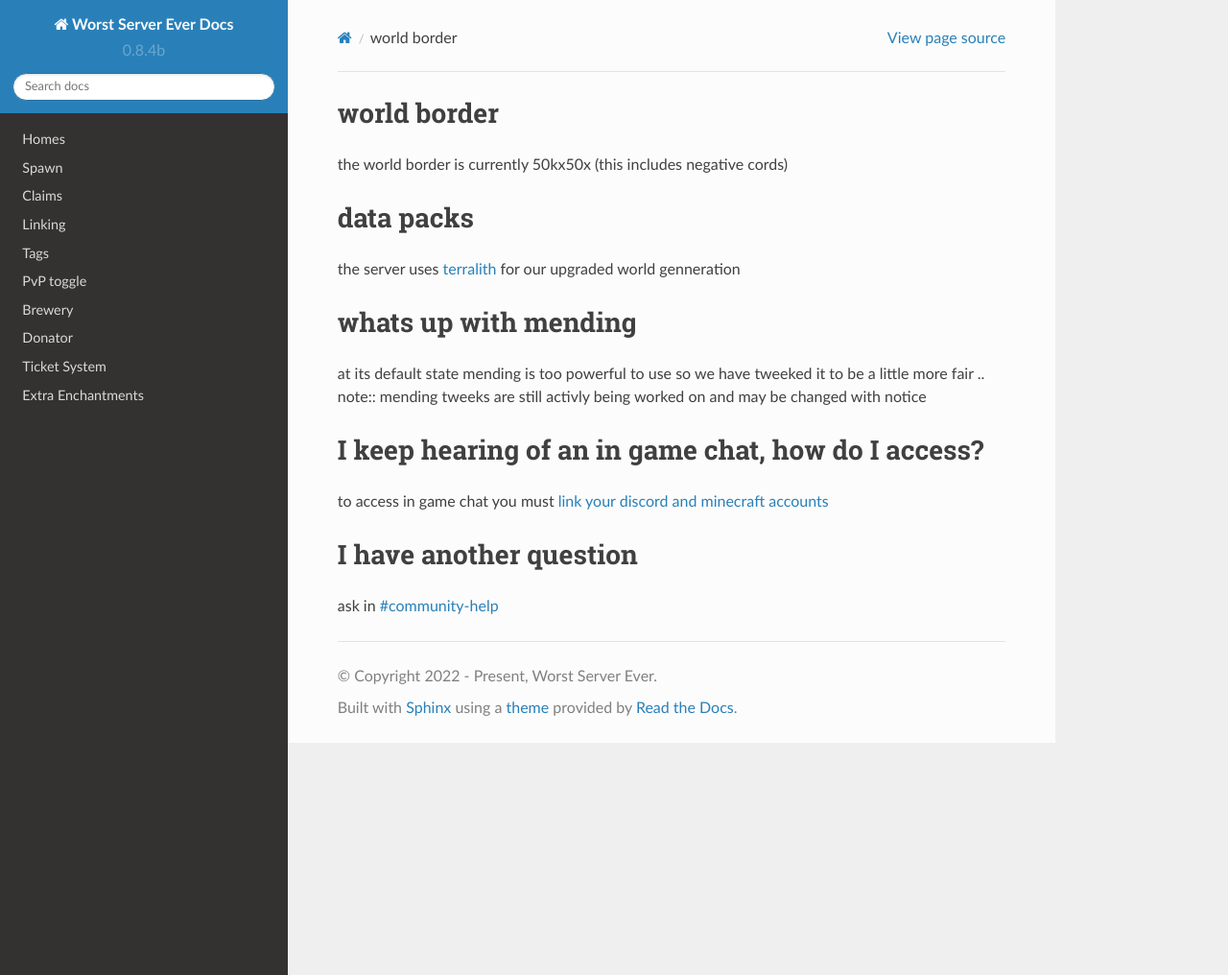
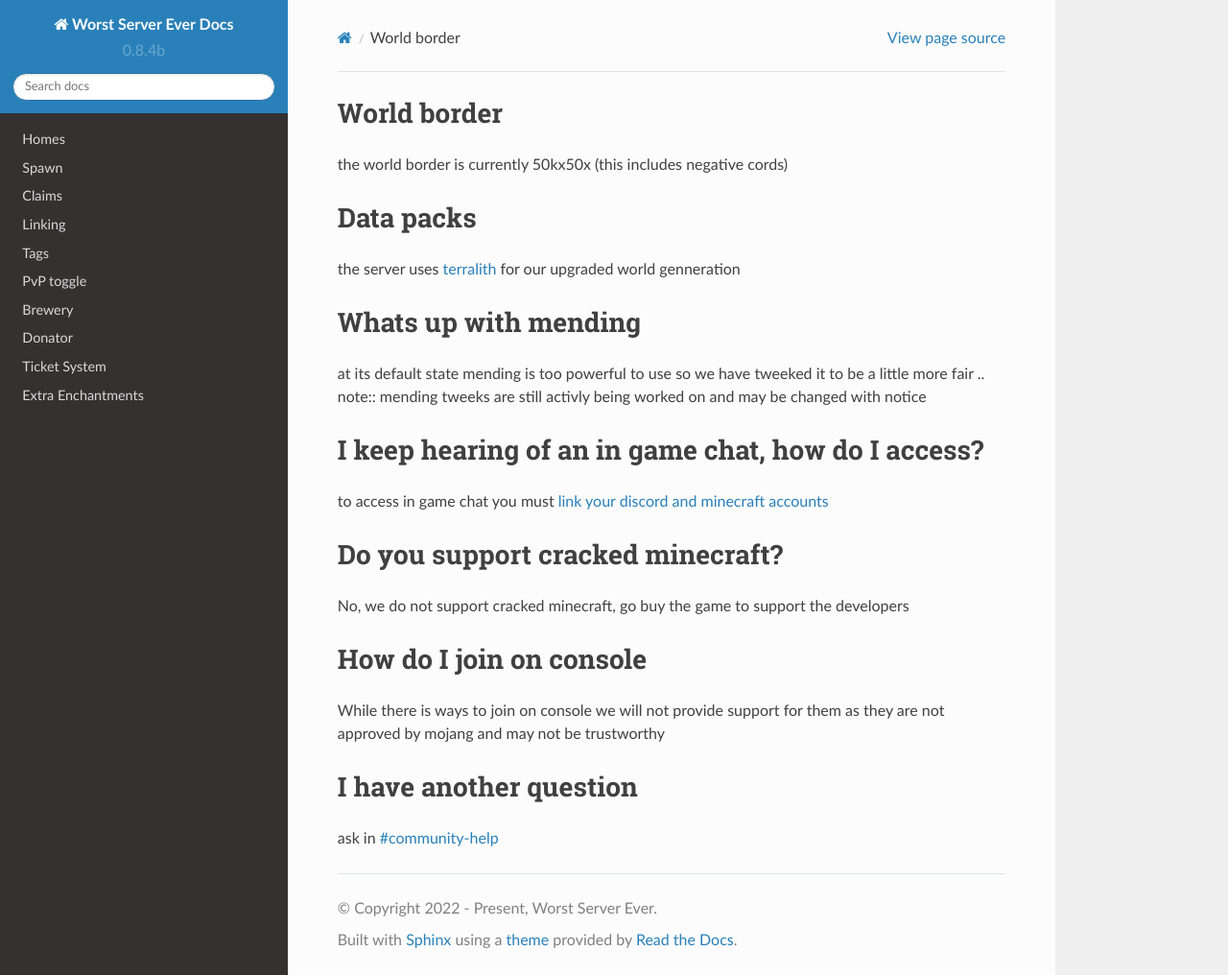
Before and after one commit to footdabmommy/wse, a Sphinx documentation site: the page built from docs/source/FAQ.rst, in a window 1280 px wide and 1016 px high. Shown: the whole window at 96% size. Built offline with Sphinx 7.4.7 and the Read the Docs theme 2.0.0, drawn with Linux system fonts in a browser that asks for light colours.

Commit message:
Update FAQ.rst

```diff
--- a/docs/source/FAQ.rst
+++ b/docs/source/FAQ.rst
@@ -1,12 +1,12 @@
-world border
+World border
 -----
 the world border is currently 50kx50x (this includes negative cords)
 
-data packs
+Data packs
 -----
 the server uses `terralith <https://www.planetminecraft.com/data-pack/terralith-overworld-evolved-100-biomes-caves-and-more/>`_ for our upgraded world genneration
 
-whats up with mending
+Whats up with mending
 ----
 at its default state mending is too powerful to use so we have tweeked it to be a little more fair
 .. note:: mending tweeks are still activly being worked on and may be changed with notice
@@ -15,6 +15,14 @@ I keep hearing of an in game chat, how do I access?
 ----
 to access in game chat you must `link your discord and minecraft accounts <https://docs.worstserverever.com/en/latest/linking.html#link-discord-and-minecraft-accounts>`_
 
+Do you support cracked minecraft?
+----
+No, we do not support cracked minecraft, go buy the game to support the developers
+
+How do I join on console
+----
+While there is ways to join on console we will not provide support for them as they are not approved by mojang and may not be trustworthy
+
 I have another question
 ----
 ask in `#community-help <https://canary.discord.com/channels/776986519910875168/936561352003158036>`_
```
